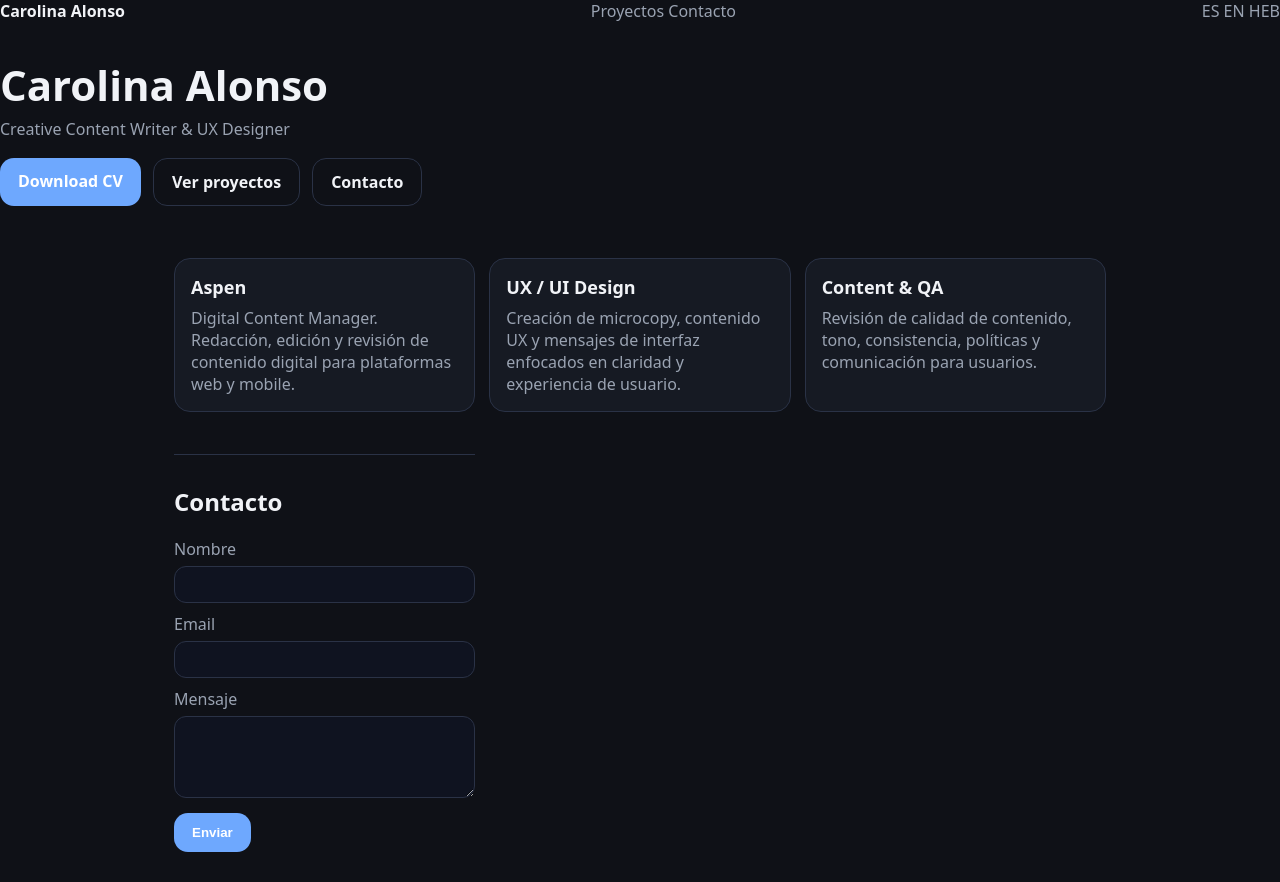
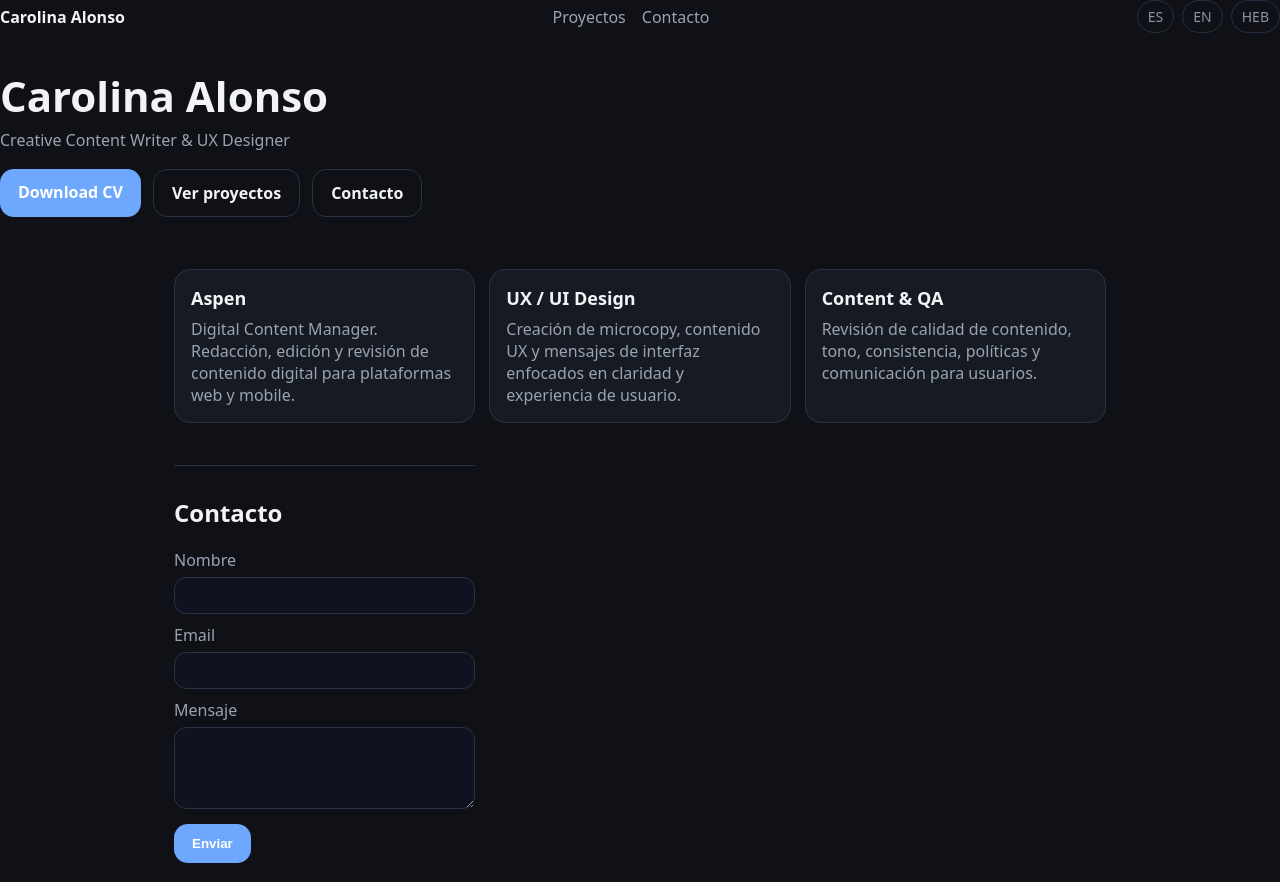
Before and after one commit to alonsocarolinacv-dot/carolina-portfolio, a plain HTML site: page index.html in a window 1280 px wide. Shown: the top 882 px of the page. Drawn offline with Linux system fonts and the light colour scheme.

Commit message:
Add files via upload

```diff
--- a/styles.css
+++ b/styles.css
@@ -105,3 +105,17 @@ input,textarea{
   .grid{grid-template-columns:1fr}
   .hero h1{font-size:34px}
 }
+.nav { gap: 16px; }
+.nav-links { display:flex; gap:16px; align-items:center; }
+.lang { display:flex; gap:8px; align-items:center; }
+
+.lang-link{
+  font-size:14px;
+  padding:6px 10px;
+  border:1px solid var(--line);
+  border-radius:999px;
+  color:var(--text);
+  text-decoration:none;
+  opacity:.9;
+}
+.lang-link:hover{ opacity:1; }
```
